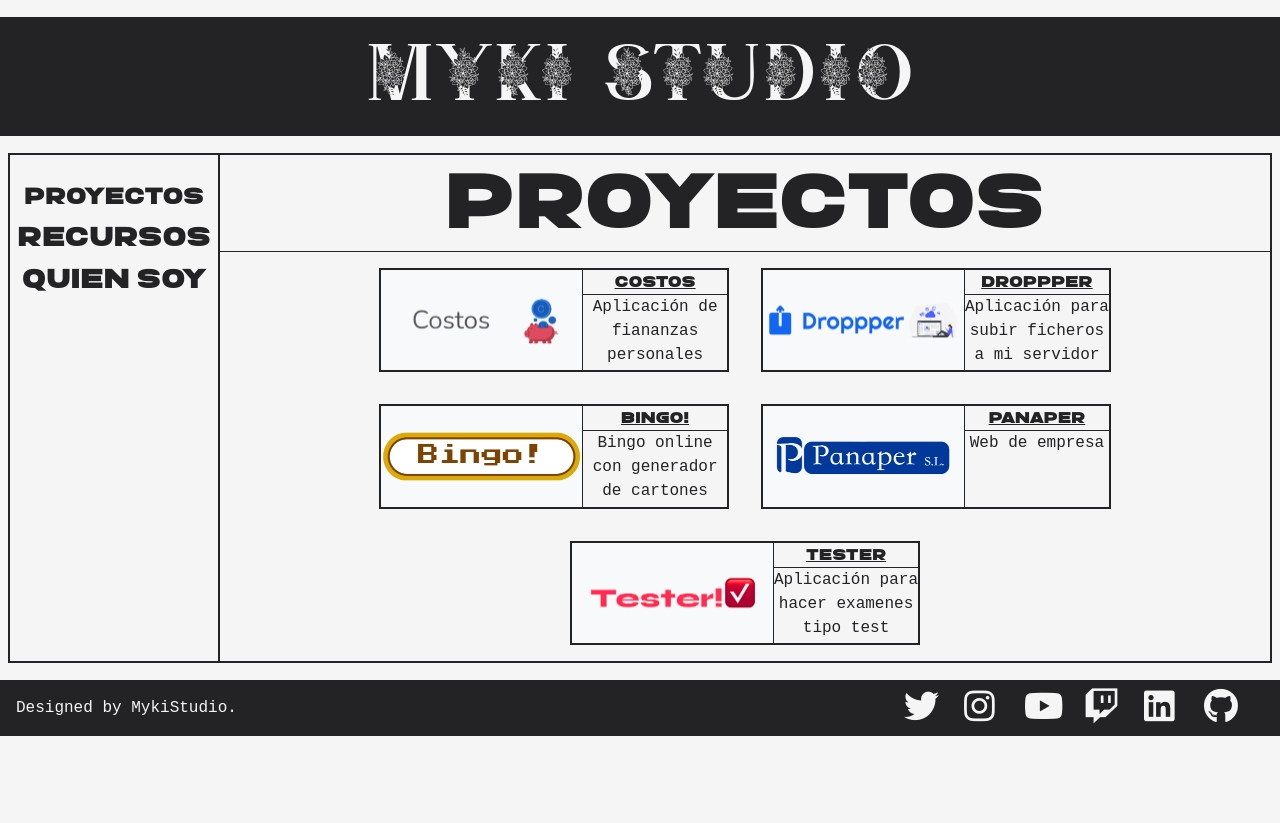
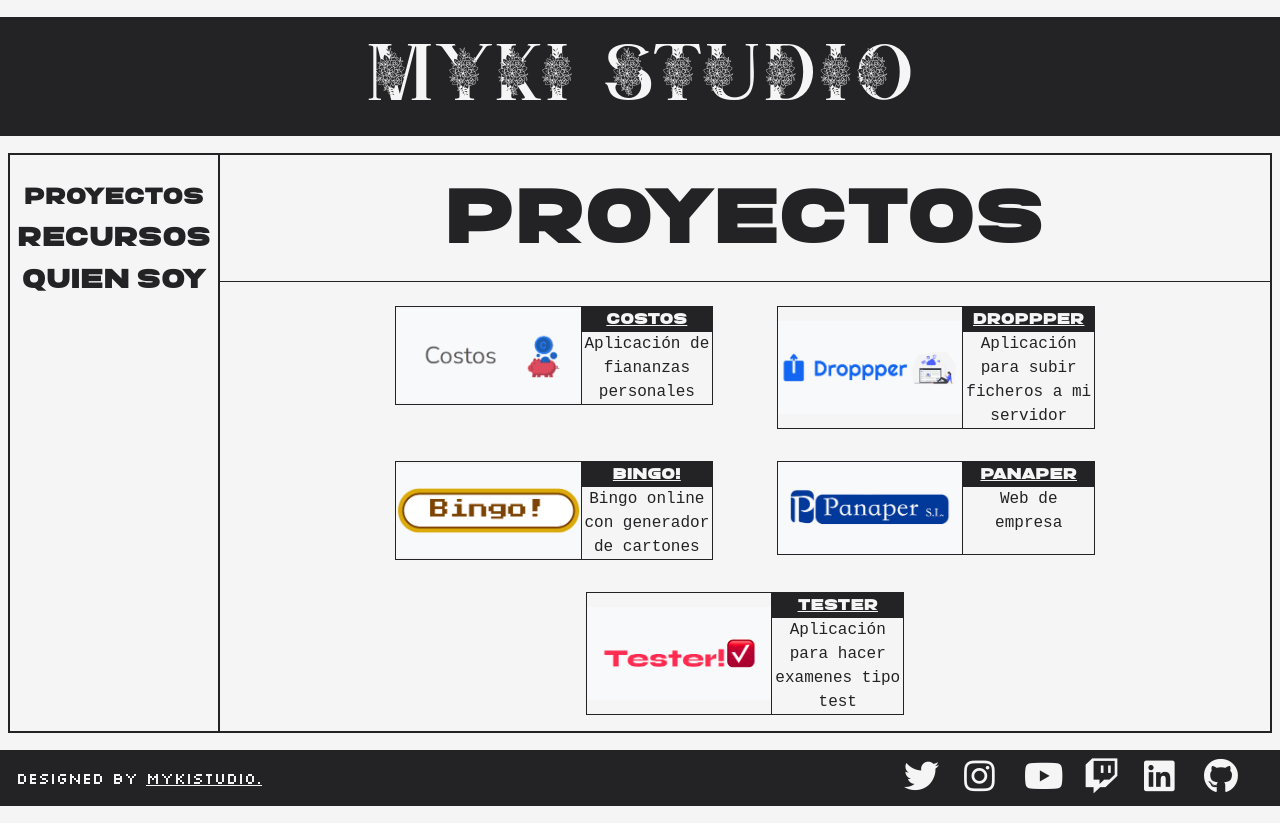
Before and after one commit to mperleo/MykiDashboard, an Angular app: page /proyects in a window 1280 px wide. Before the commit the page ends 800 px from the top, so only its background shows below. Built offline with nearby package versions, Linux system fonts and the light colour scheme.

Commit message:
styles fixed

```diff
--- a/src/app/app.component.html
+++ b/src/app/app.component.html
@@ -1,7 +1,7 @@
 <div class="m-0 g-0 p-0">
   <!-- Toolbar -->
     <div class="row title-box my-3 justify-content-right">
-      <a class="no-decoration" routerLink="/about" role="button"><h1 class="satine display-1">MYKI STUDIO</h1></a>
+      <a class="no-decoration" routerLink="/about" role="button"><h1 class="display-1">MYKI STUDIO</h1></a>
     </div>
 
     <div class="content-box mx-2 row">
@@ -28,7 +28,7 @@
 
     <footer class=" my-3 pt-2 px-3 title-box row">
       <div class="col-md-8 col-sm-12 pt-2">
-        <p class="bio">Designed by MykiStudio.</p>
+        <p class="bio silkscreen">Designed by <u>MykiStudio.</u></p>
       </div>
       <div class="col-md-4 col-sm-12 row justify-content-end">
         <a class="box-redes" href="https://twitter.com/_myki99" role="button">
--- a/src/app/views/proyects/myki-proyects/myki-proyects.component.html
+++ b/src/app/views/proyects/myki-proyects/myki-proyects.component.html
@@ -1,31 +1,28 @@
 <div>
-  <h2 class="display-1 subtitle-box m-0 py-0">proyectos</h2>
+  <h2 class="display-1 subtitle-box m-0 mb-2">proyectos</h2>
   <div
     class="justify-content-center row row-cols-lg-3 row-cols-md-3 row-cols-sm-2 g-0"
   >
     <div
-      class="my-3 mx-3 border-card"
+      class="my-3 mx-3"
       style="max-width: 540px"
       *ngFor="let app of appList"
     >
-      <div class="row g-0 border-card">
-        <div class="col-md-7 align-self-center border-card-img">
+      <div class="row g-0 border-card mx-3">
+        <div class="col-md-7 align-self-center">
           <img
             src="{{ app.img }}"
             class="img-fluid text-bg-light "
             alt="{{ app.name }} banner"
           />
         </div>
-        <div class="col-md-5">
-          <div>
-            <div class="border-title">
+        <div class="col-md-5 border-card-img">
+            <div class="box-title">
               <a class="a-underline" href="{{ app.url }}"><span class="a-text">{{ app.name }}</span></a>
             </div>
             <div>
               <p class="card-text bio">{{ app.description }}</p>
             </div>
-          </div>
-
         </div>
       </div>
     </div>
--- a/src/app/views/proyects/myki-proyects/myki-proyects.component.sass
+++ b/src/app/views/proyects/myki-proyects/myki-proyects.component.sass
@@ -5,13 +5,14 @@ $text-color: #232325
   border: 1px solid
 
 .border-card-img
-  border-right: 1px solid
+  border-left: 1px solid
 
-.border-title
+.box-title
+    background-color: $text-color
     border-bottom: 1px solid
 
 .a-underline
-    color: $text-color
+    color: $base-color
 
 .a-text
-    color: $text-color
+    color: $base-color
--- a/src/styles.sass
+++ b/src/styles.sass
@@ -16,7 +16,7 @@ footer
 h1
   padding-top: 15px
   //padding-bottom: 8px
-  font-family: 'Ministry-of-Moron', sans-serif
+  font-family: satine, 'Ministry-of-Moron', sans-serif
   text-transform: uppercase
   color: $base-color
 
@@ -100,5 +100,7 @@ h3
   font-weight: normal
   font-style: normal
 
-.satine
-  font-family: 'satine','Ministry-of-Moron',monospace
+@import url('https://fonts.googleapis.com/css2?family=Silkscreen&display=swap')
+
+.silkscreen
+  font-family: 'Silkscreen', monospace
```
